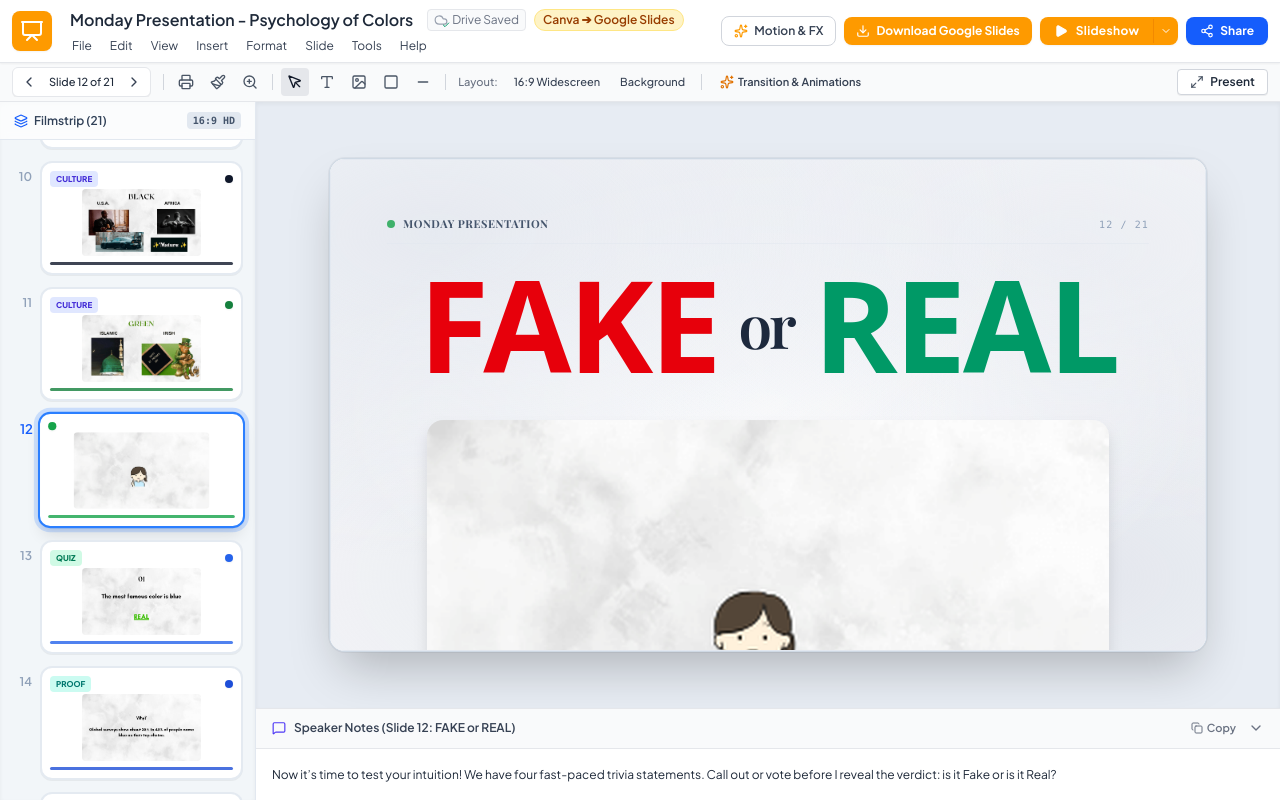
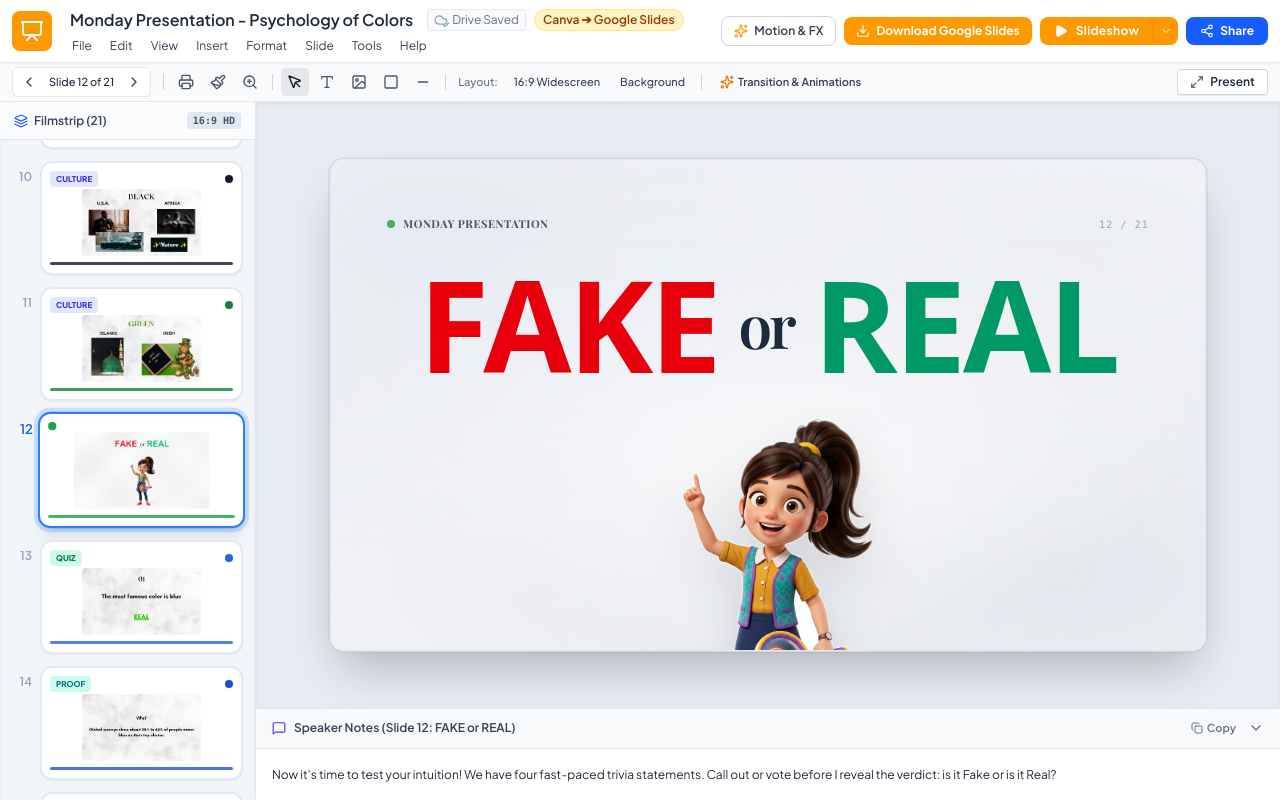
Before and after one commit to jimeizel/presentation, a React (Vite) app: page / in a window 1280 px wide. Both pictures are taken after a click on the element "12". Built offline with nearby package versions, Linux system fonts and the light colour scheme; a web font is replaced by a local one.

Commit message:
feat: replace slide 12 boxed graphic with high-res 3D quiz presenter avatar

```diff
--- a/src/components/SlideRenderer.tsx
+++ b/src/components/SlideRenderer.tsx
@@ -1168,23 +1168,29 @@
                 </motion.span>
               </div>
 
+              {/* 3D Quiz Presenter Avatar with Floating Ambient Motion */}
               <motion.div
-                initial={{ y: 30, opacity: 0 }}
+                initial={{ y: 35, opacity: 0, scale: 0.9 }}
                 animate={{
-                  y: [0, -8, 0],
-                  opacity: 1
+                  y: [0, -10, 0],
+                  opacity: 1,
+                  scale: 1
                 }}
                 transition={{
                   y: { repeat: Infinity, duration: 3.6, ease: 'easeInOut', delay: 0.6 },
-                  opacity: { delay: 0.25, duration: 0.5 }
+                  opacity: { delay: 0.25, duration: 0.5 },
+                  scale: { type: 'spring', damping: 14, stiffness: 180, delay: 0.2 }
                 }}
-                whileHover={{ scale: 1.04 }}
-                className="flex items-center justify-center pt-2 cursor-pointer"
+                whileHover={{ scale: 1.08, rotate: 1.5 }}
+                whileTap={{ scale: 0.95 }}
+                onClick={() => soundEngine.playSuccessChime()}
+                className="flex items-center justify-center pt-2 cursor-pointer select-none relative group"
+                title="Meet your Quiz Presenter! Click for chime."
               >
                 <img
-                  src="/assets/canva/slide_12.png"
-                  alt="Fake or Real presenter"
-                  className="max-h-72 sm:max-h-84 md:max-h-96 w-auto object-contain drop-shadow-xl rounded-2xl"
+                  src="/assets/canva/elements/fake_real_presenter_3d.png"
+                  alt="3D Quiz Presenter"
+                  className="max-h-64 sm:max-h-80 md:max-h-96 w-auto object-contain filter drop-shadow-[0_20px_25px_rgba(0,0,0,0.12)] pointer-events-none"
                 />
               </motion.div>
             </div>
```
Also changed, not shown: public/assets/canva/elements/fake_real_presenter_3d.png (added), public/assets/canva/slide_12.png.
